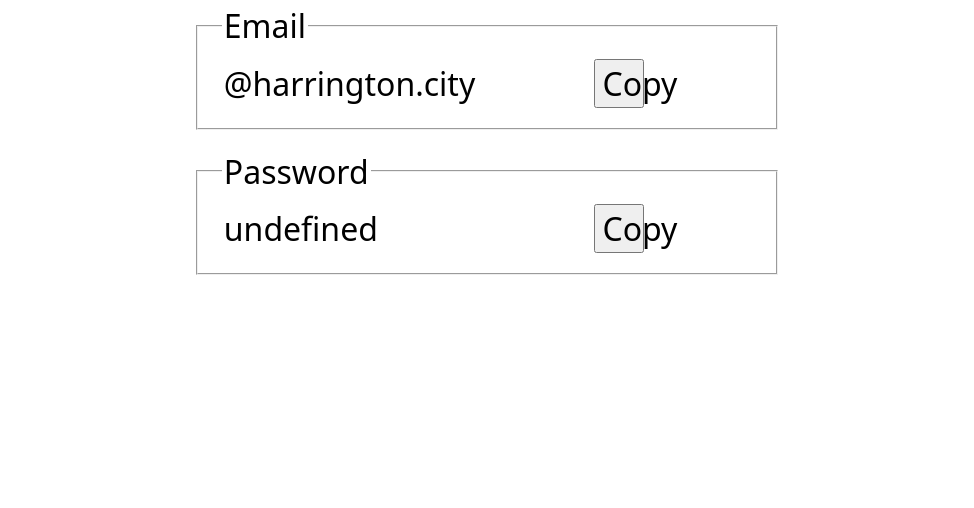
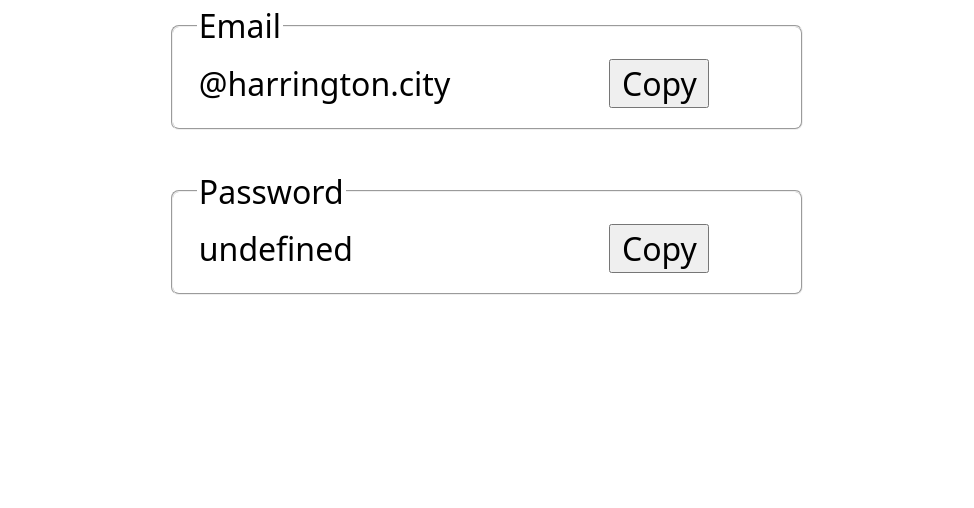
Before and after one commit to stephen-hardy/apps.harrington.city, a website: page password/index.html in a window 1280 px wide. Shown: the part 300-808 px from the top of the page, without its empty margins (153-1127 px from the left). Drawn offline with Linux system fonts and the light colour scheme.

Commit message:
password

```diff
--- a/password/index.html
+++ b/password/index.html
@@ -2,10 +2,11 @@
     html { margin: 0; height: 100%; font-size: 32px; font-family: system-ui, -apple-system, BlinkMacSystemFont, 'Segoe UI', Roboto, Oxygen, Ubuntu, Cantarell, 'Open Sans', 'Helvetica Neue', sans-serif; }
     body {
         height: 100%; display: flex; flex-direction: column;
-        justify-content: center; align-items: center; gap: 20px;
+        justify-content: center; align-items: center; gap: 40px;
     }
+    fieldset { border-radius: 8px; }
     input { font: inherit; width: 80%; padding-right: 70px; border: none; }
-    button { display: absolute; width: 50px; margin-left: -60px; font: inherit; }
+    button { display: absolute; width: 100px; margin-left: -60px; font: inherit; }
 </style>
 <div>My username and password for Apple and Harrington.City is:</div>
 <fieldset>
```
